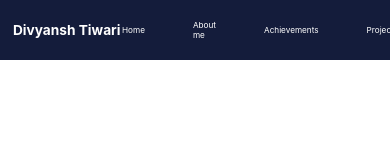
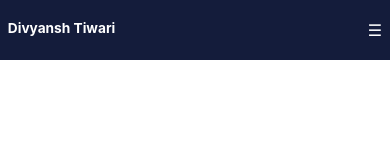
Before and after one commit to DivyanshTiwari001/Portfolio, a React (Create React App) app: page / in a window 390 px wide. Shown: the top 160 px of the page. Built offline with nearby package versions, Linux system fonts and the light colour scheme.

Commit message:
fixed navbar

```diff
--- a/src/Navbar.css
+++ b/src/Navbar.css
@@ -10,10 +10,25 @@
     justify-content: space-evenly;
     align-items: center;
 }
+.nav-bar-modified{
+    background-color: #141c3b;
+    display: flex;
+    flex-direction: column;
+    padding: 2vw;
+    row-gap: 2vw;
+}
+.name-toggle{
+    width:30%;
+}
 .name{
     color:white;
     font-size: 30px;
-    width: 30%;
+    width: 100%;
+}
+.toggle-list{
+    display: none;
+    color:white;
+    cursor: pointer;
 }
 .nav-list{
     display:flex;
@@ -36,8 +51,30 @@
     color:orange;
 }
 @media (max-width:900px) {
+    .navbar{
+        justify-content: space-between;
+        padding: 2vw;
+    }
+    .name-toggle{
+        width:100%;
+        display: flex;
+        justify-content: space-between;
+    }
+    .nav-list{
+       display: none;
+       width: 100%;
+    }
+    .toggle-list{
+        display: block;
+    }
     .list-item{
-        font-size:2.1vw;
+        width: 100%;
+    }
+    .list-item:hover{
+        background-color: #e9edf949;
+    }
+    .list-item:hover .nav-link{
+        color:orange
     }
     .name{
         font-size:3vw;
--- a/src/Navbar.js
+++ b/src/Navbar.js
@@ -1,11 +1,28 @@
 import react from 'react'
 import {NavLink} from 'react-router-dom'
 import './Navbar.css'
+let i = 1;
+function toggleNavList(){
+    const parent = document.querySelector('#mynavBar');
+    const elem = document.querySelector('.nav-list');
+    if(i>0){
+        elem.style.display = 'block';
+        parent.className = 'nav-bar-modified';
+    }
+    else {
+        elem.style.display = 'none';
+        parent.className = 'navbar';
+    }
+    i = -i;
+}
 function Navbar(){
     return(
 
-        <div className="navbar">
+        <div className="navbar" id='mynavBar'>
+            <div className='name-toggle'>
             <div className='name'><h3>Divyansh Tiwari</h3></div>
+            <div className='toggle-list'><p onClick={toggleNavList}>&#9776;</p></div>
+            </div>
             <ul className="nav-list">
                 <li className='list-item'><NavLink to='/' className='nav-link'>Home</NavLink></li>
                 <li className='list-item'><NavLink to='/about' className='nav-link'>About me</NavLink></li>
```
